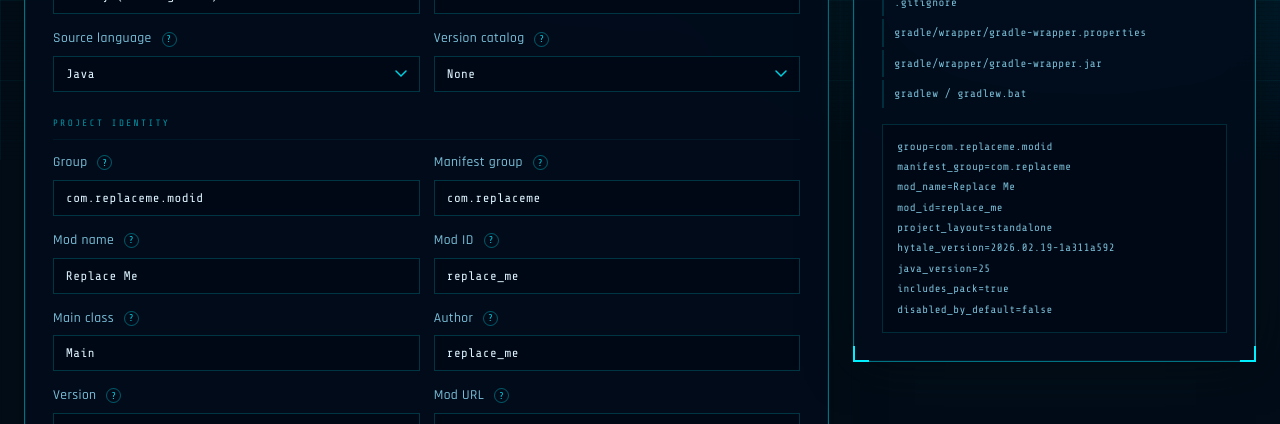
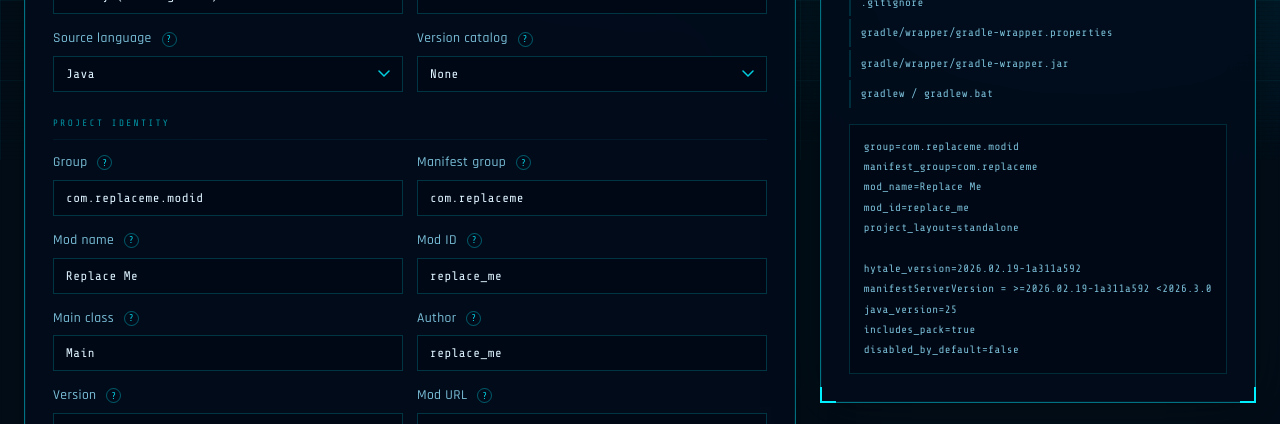
Before and after one commit to AzureDoom/Hytale-Mod-Template-Generator, a React (Vite) app in the folder frontend/: page / in a window 1280 px wide. Shown: the part 640-1064 px from the top of the page. Built offline with nearby package versions, Linux system fonts and the light colour scheme; no server answers.

Commit message:
Add support for manifestServerVersion so that projects won't get semver errors with exact versions.

```diff
--- a/frontend/src/components/PreviewPanel.tsx
+++ b/frontend/src/components/PreviewPanel.tsx
@@ -22,6 +22,23 @@ function getPreviewModProjects(value: ProjectFormData) {
     .filter((name) => name !== primary);
 
   return Array.from(new Set([primary, ...extras]));
+}
+
+function futureHytaleVersion(version: string) {
+  const match = version.trim().match(/^v?(\d+)\.(\d+)\.(\d+)(?:[-+].*)?$/);
+
+  if (!match) return '';
+
+  const major = Number(match[1]);
+  const minor = Number(match[2]);
+
+  return `${major}.${minor + 1}.0`;
+}
+
+function manifestServerVersion(version: string) {
+  const nextVersion = futureHytaleVersion(version);
+
+  return nextVersion ? `>=${version} <${nextVersion}` : version;
 }
 
 function toPascalCase(value: string) {
@@ -94,7 +111,9 @@ manifest_group=${value.manifestGroup}
 mod_name=${value.modName}
 mod_id=${value.modId}
 project_layout=${value.projectLayout}
-${isMultiProject ? `mod_projects=${modProjects.join(',')}\n` : ''}hytale_version=${value.hytaleVersion}
+${isMultiProject ? `mod_projects=${modProjects.join(',')}\n` : ''}
+hytale_version=${value.hytaleVersion}
+manifestServerVersion = ${manifestServerVersion(value.hytaleVersion)}
 java_version=25
 includes_pack=${value.includesPack}
 disabled_by_default=${value.disabledByDefault}`}</pre>
```
Also changed, not shown: 1 other file (tests, documents, lock files or other folders).
